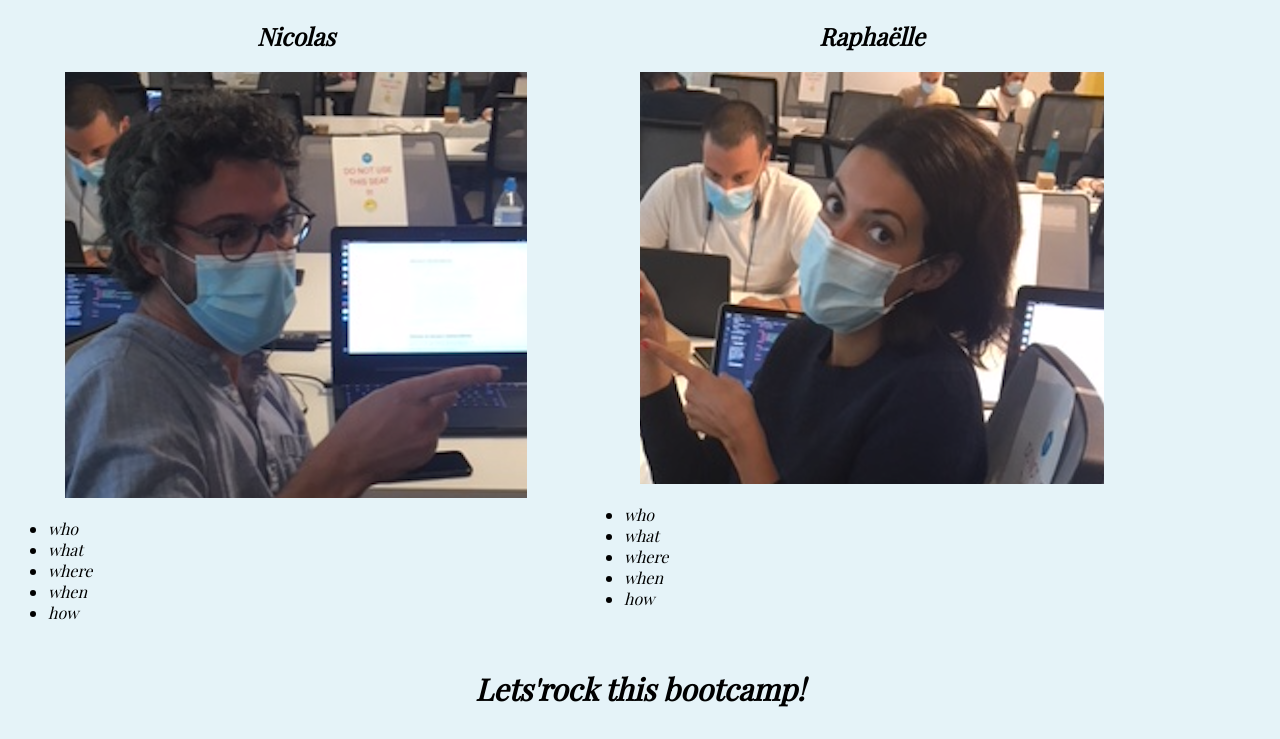
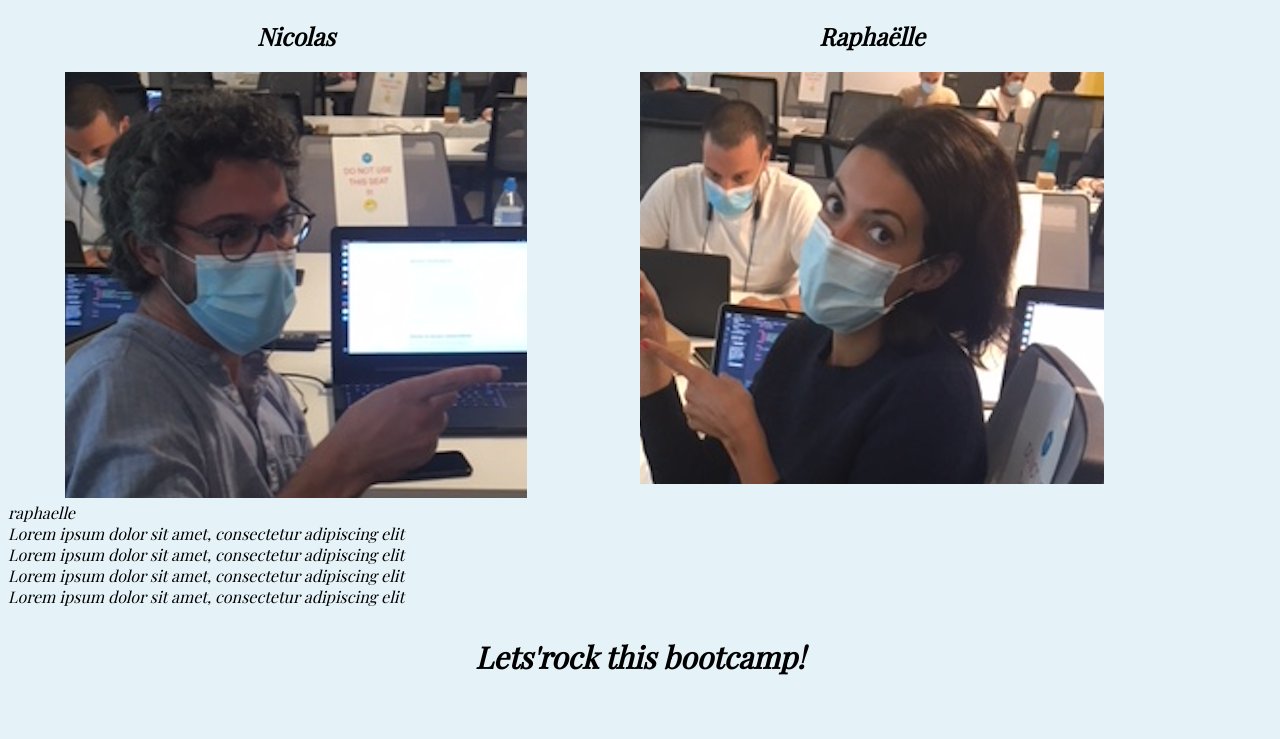
Before and after one commit to nenault/jour-1-presentation, a plain HTML site: page index.html in a window 1280 px wide. Shown: the part 86-825 px from the top of the page. After the commit the page ends 800 px from the top, so only its background shows below. Drawn offline with nearby package versions, Linux system fonts and the light colour scheme.

Commit message:
modif html + ajout JS

```diff
--- a/index.html
+++ b/index.html
@@ -17,26 +17,26 @@
                 <h2>Nicolas</h2>
                 <img src="IMG_3647.JPG" alt="photos de Nicolas">
             </div>
-            <ul>
-                <li>who</li>
-                <li>what</li>
-                <li>where</li>
-                <li>when</li>
-                <li>how</li>
-            </ul>
+            <div id="teamMember">
+                <div class="who"></div>
+                <div class="what"></div>
+                <div class="where"></div>
+                <div class="when"></div>
+                <div class="how"></div>
+            </div>
         </div>
         <div id="raphaëlle">
             <div class="bloc2">
                 <h2>Raphaëlle</h2>
                 <img src="IMG_3649.JPG" alt="photos de Raphaëlle">
             </div>
-            <ul>
-                <li>who</li>
-                <li>what</li>
-                <li>where</li>
-                <li>when</li>
-                <li>how</li>
-            </ul>
+            <div id="teamMember">
+                <div class="who"></div>
+                <div class="what"></div>
+                <div class="where"></div>
+                <div class="when"></div>
+                <div class="how"></div>
+            </div>
         </div>
     </div>
     <div id="end">
@@ -45,4 +45,35 @@
 
 </body>
 
+<script>
+    let teamMember = [
+    {
+        who: 'raphaelle',
+        what: 'Lorem ipsum dolor sit amet, consectetur adipiscing elit',
+        where: 'Lorem ipsum dolor sit amet, consectetur adipiscing elit',
+        when:'Lorem ipsum dolor sit amet, consectetur adipiscing elit',
+        how:'Lorem ipsum dolor sit amet, consectetur adipiscing elit'
+    },
+    {
+        who: 'nicolas',
+        what: 'Lorem ipsum dolor sit amet, consectetur adipiscing elit',
+        where: 'Lorem ipsum dolor sit amet, consectetur adipiscing elit',
+        when:'Lorem ipsum dolor sit amet, consectetur adipiscing elit',
+        how:'Lorem ipsum dolor sit amet, consectetur adipiscing elit'
+    },
+    ];
+
+    function fillMember(teamMember) {
+    //console.log(teamMember.who);
+
+    document.getElementsByClassName('who')[0].innerHTML = teamMember.who;
+    document.getElementsByClassName('what')[0].innerHTML = teamMember.what;
+    document.getElementsByClassName('where')[0].innerHTML = teamMember.where;
+    document.getElementsByClassName('when')[0].innerHTML = teamMember.when;
+    document.getElementsByClassName('how')[0].innerHTML = teamMember.how;
+    }
+
+
+    fillMember(teamMember[0]);
+</script>
 </html>
```
